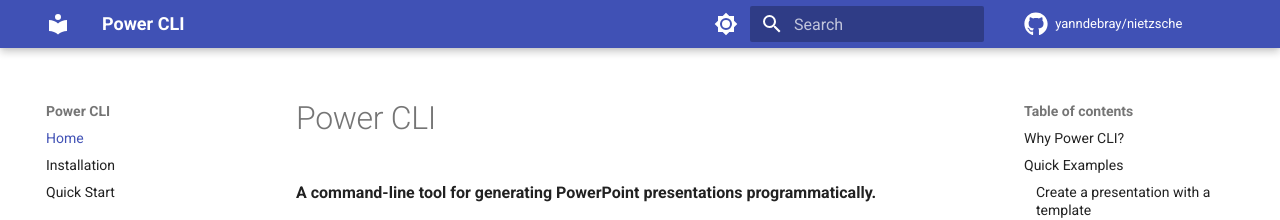
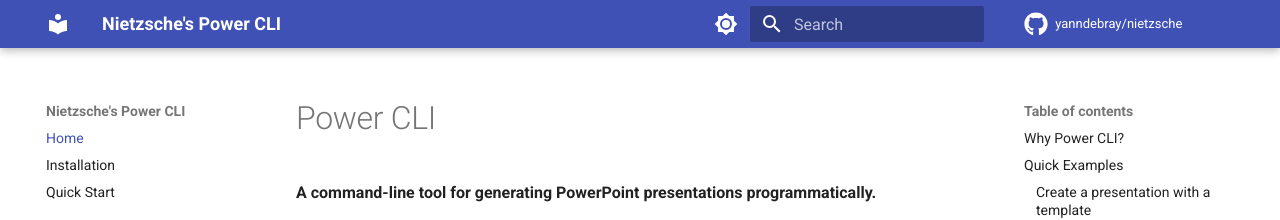
Before and after one commit to yanndebray/nietzsche, an MkDocs documentation site: the page built from docs/index.md, in a window 1280 px wide. Shown: the top 220 px of the page. Built offline with MkDocs 1.6.1 and Material for MkDocs 9.7.7, drawn with Linux system fonts in a browser that asks for light colours; comment, search, counter and statistics services are not loaded.

Commit message:
Rename documentation title to Nietzsche's Power CLI
Co-Authored-By: Claude Opus 4.5 <noreply@anthropic.com>

```diff
--- a/mkdocs.yml
+++ b/mkdocs.yml
@@ -1,4 +1,4 @@
-site_name: Power CLI
+site_name: Nietzsche's Power CLI
 site_description: A CLI tool for generating PowerPoint presentations programmatically
 site_author: Yann Debray
 site_url: https://yanndebray.github.io/nietzsche/
```
